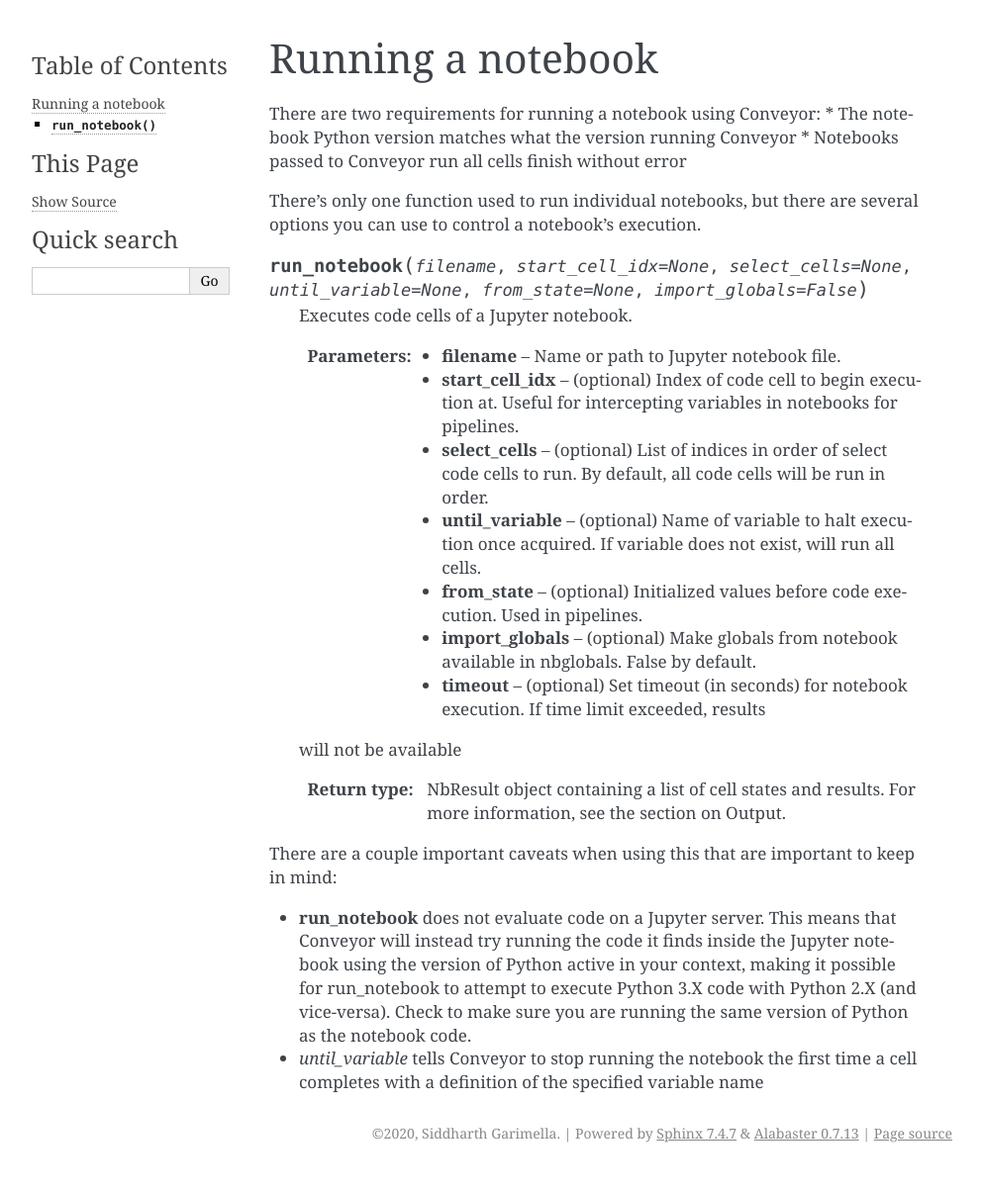
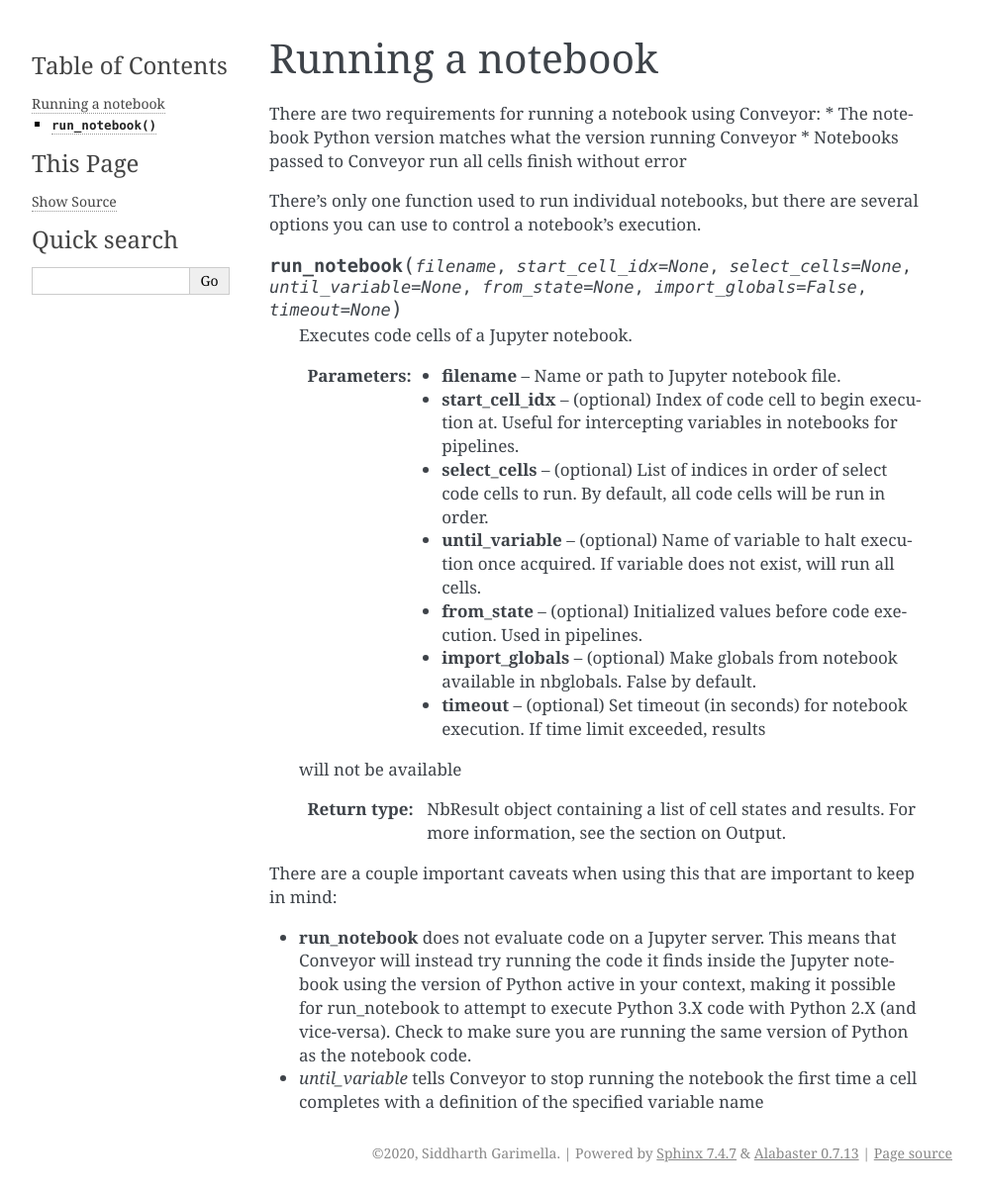
Before and after one commit to sidgarimella/conveyor, a Sphinx documentation site: the page built from docs/source/running_a_notebook.rst, in a window 1280 px wide. Shown: the whole page at 99% size, without its empty margins (148-1141 px from the left). Built offline with Sphinx 7.4.7, drawn with Linux system fonts in a browser that asks for light colours.

Commit message:
timeout docs

```diff
--- a/docs/source/running_a_notebook.rst
+++ b/docs/source/running_a_notebook.rst
@@ -8,7 +8,7 @@ There are two requirements for running a notebook using Conveyor:
 There's only one function used to run individual notebooks, but there are several options you can use to control a notebook's execution.
 
 
-.. function:: run_notebook(filename, start_cell_idx=None, select_cells=None, until_variable=None, from_state=None, import_globals=False)
+.. function:: run_notebook(filename, start_cell_idx=None, select_cells=None, until_variable=None, from_state=None, import_globals=False, timeout=None)
 
    Executes code cells of a Jupyter notebook.
 
```
